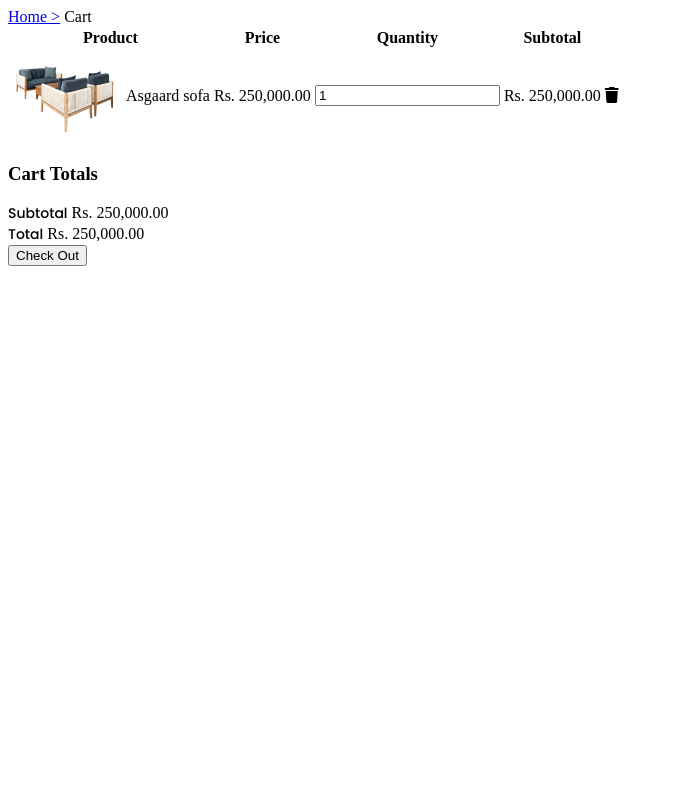
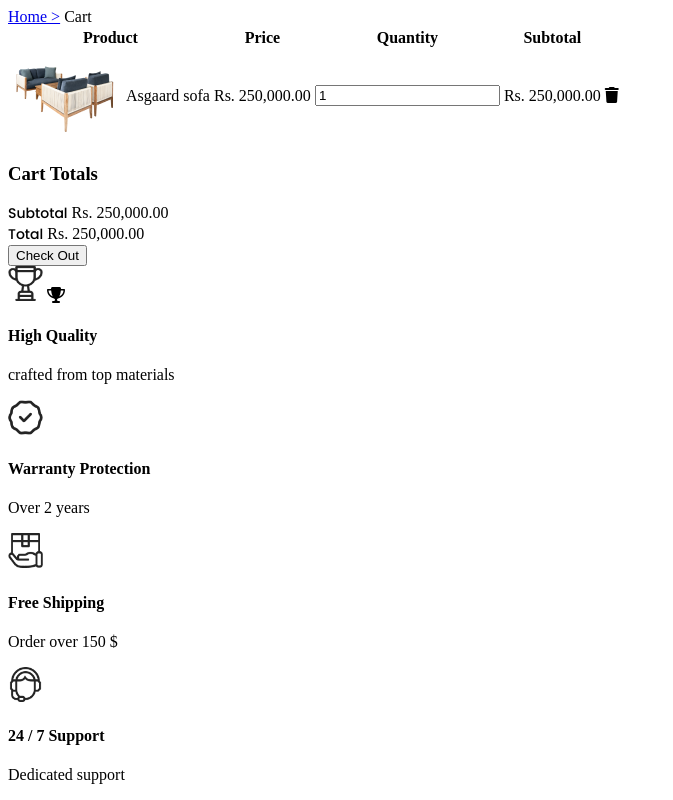
Before and after one commit to DEV-Gitanjali/ResponsiveCart-Page, a plain HTML site: page index.html in a window 1280 px wide. Shown: the part 344-1144 px from the top of the page, without its empty margins (0-673 px from the left). Before the commit the page ends 800 px from the top, so only its background shows below. Drawn offline with Linux system fonts and the light colour scheme.

Commit message:
this code for footer section

```diff
--- a/index.html
+++ b/index.html
@@ -119,6 +119,82 @@
       </section>
 
 
+       <!-- Footer -->
+       <footer>
+        <div class="features-container">
+            <div class="feature-item">
+                <img src="images/Group.png" alt="" style="width: 35px;
+                height: 35px;
+                left: 3.61px;
+                gap: 0px;
+                opacity: 0px;
+                color: #242424;
+
+                "/>
+                <i class="fa-solid fa-trophy"></i>
+                <div class="feature-text">
+                    <h4>High Quality</h4>
+                    <p>crafted from top materials</p>
+                </div>
+            </div>
+
+            <div class="feature-item">
+
+                <img src="images/Vector (3).png" alt="" style="width: 35px;
+                height: 35px;
+                left: 3.61px;
+                gap: 0px;
+                opacity: 0px;
+                color: #242424;
+
+                "/>
+                <!-- <i class="fa fa-shield-alt"></i> -->
+                <div class="feature-text">
+                    <h4>Warranty Protection</h4>
+                    <p>Over 2 years</p>
+                </div>
+            </div>
+
+            <div class="feature-item">
+
+                <img src="images/Vector (4).png" alt="" style="width: 35px;
+                height: 35px;
+                left: 3.61px;
+                gap: 0px;
+                opacity: 0px;
+                color: #242424;
+
+                "/>
+                <!-- <i class="fa fa-shipping-fast"></i> -->
+                <div class="feature-text">
+                    <h4>Free Shipping</h4>
+                    <p>Order over 150 $</p>
+                </div>
+            </div>
+
+            <div class="feature-item">
+
+                <img src="images/customer-support.png" alt=""
+                style="width: 35px;
+                height: 35px;
+                left: 3.61px;
+                gap: 0px;
+                opacity: 0px;
+                color: #242424;
+
+                "/>
+                <!-- <i class="fa fa-headset"></i> -->
+                <div class="feature-text">
+                    <h4>24 / 7 Support</h4>
+                    <p>Dedicated support</p>
+                </div>
+            </div>
+        </div>
+
+      </footer>
+
+
+
 
   <script src="script.js"></script>
 </body>
```
